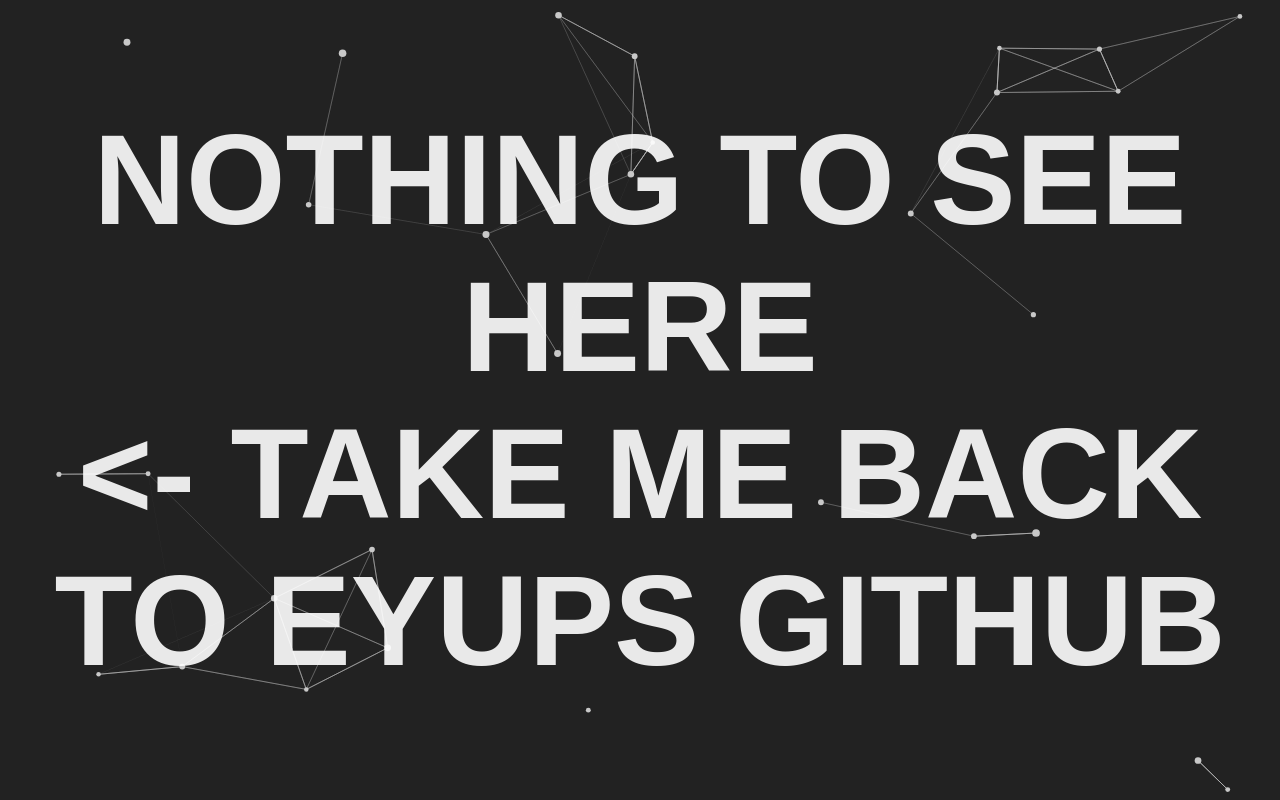
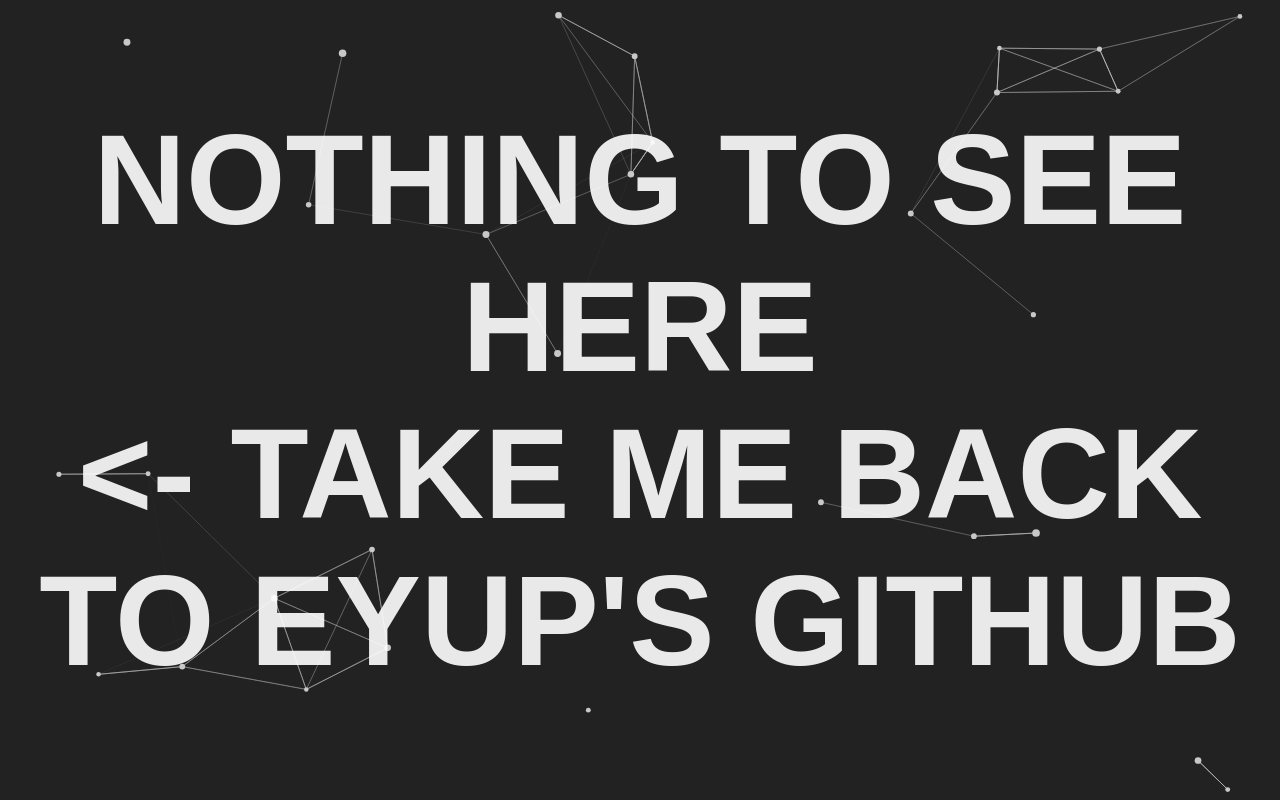
Before and after one commit to EyupIbis/404Page, a plain HTML site: page index.html in a window 1280 px wide. Drawn offline with Linux system fonts and the light colour scheme.

Commit message:
Update index.html

```diff
--- a/index.html
+++ b/index.html
@@ -16,7 +16,7 @@
 
   <canvas id="canvas"></canvas>
 <div id="text">
-  <h1>Nothing to see here <br> <- take me back to Eyups GitHub</h1>
+  <h1>Nothing to see here <br> <- take me back to Eyup's GitHub</h1>
 </div>
 
 
```
